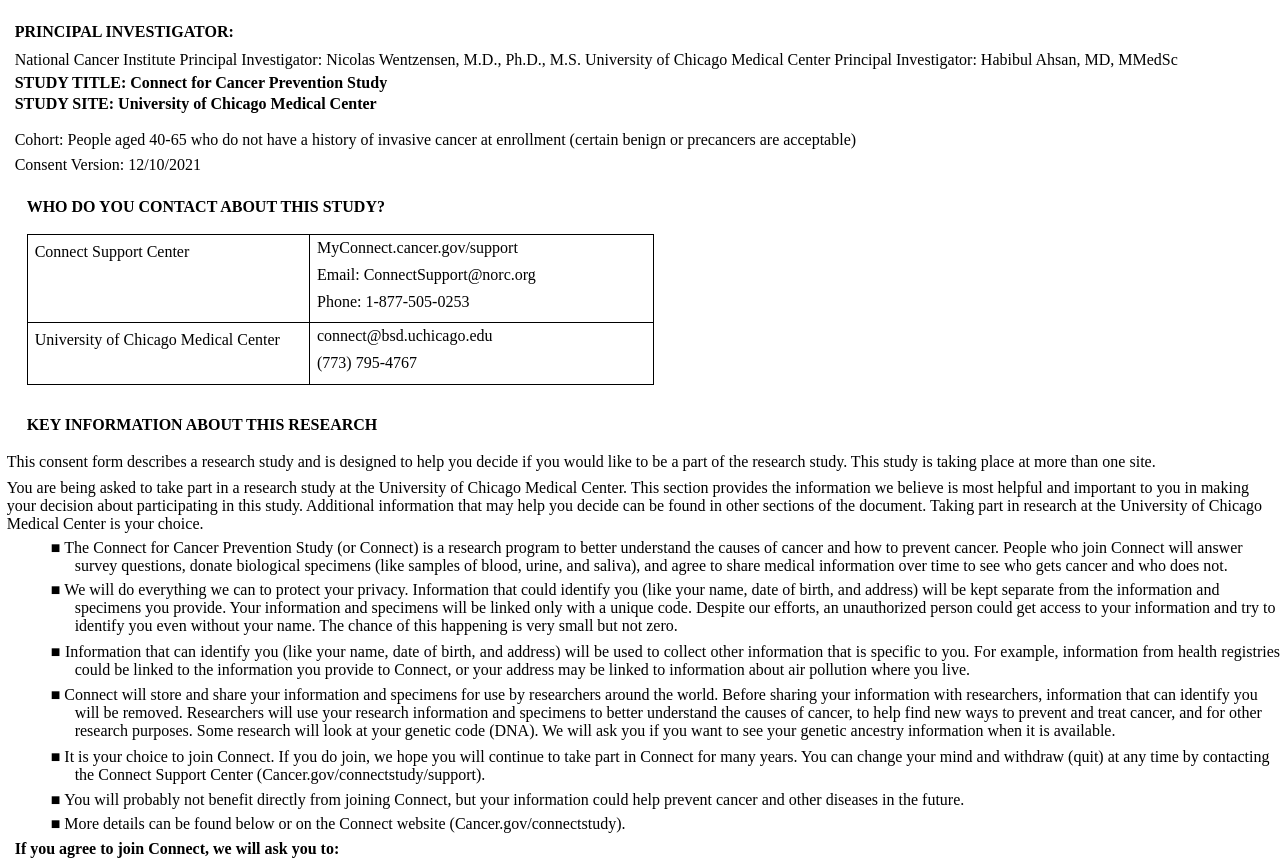
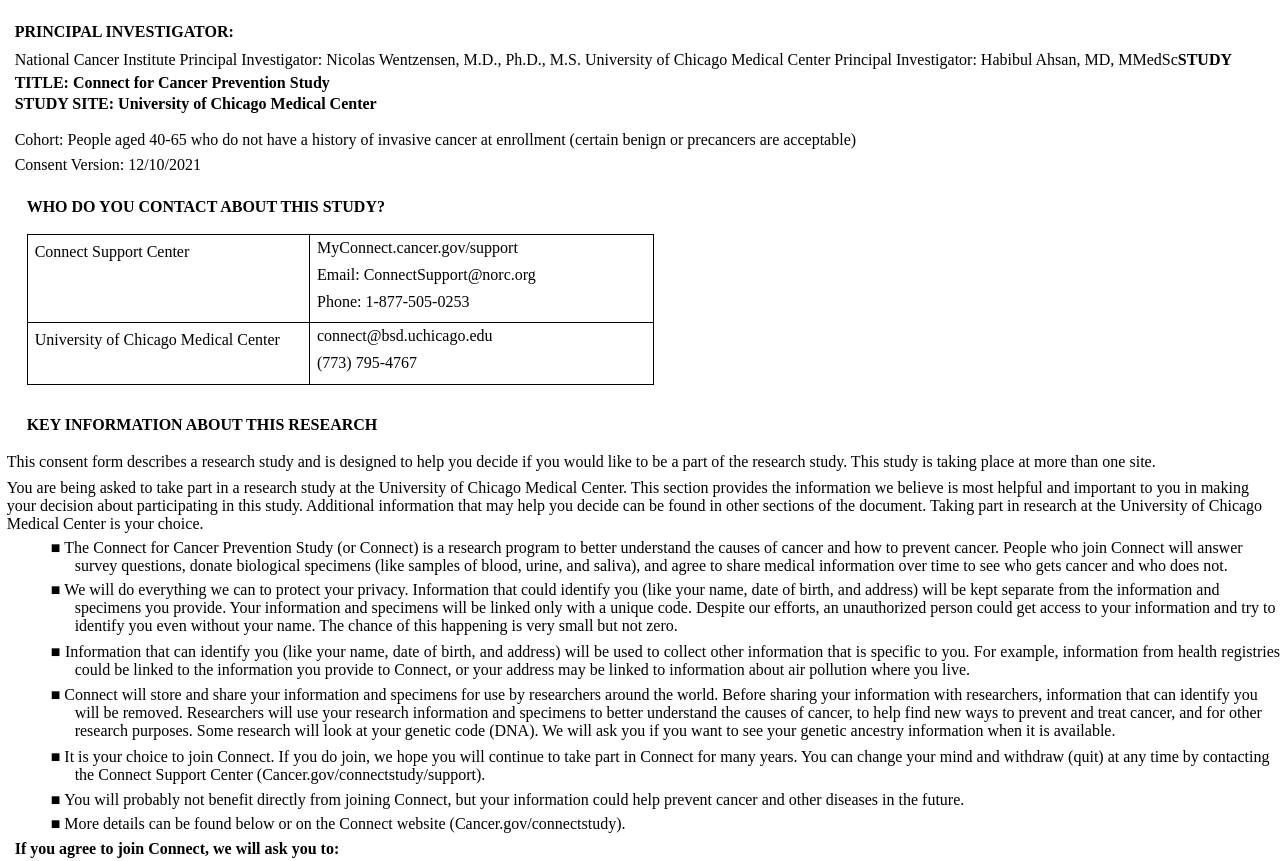
Before and after one commit to episphere/connectApp, a plain HTML site: page forms/consent/UChicago_Consent_V1.0.html in a window 1280 px wide. Shown: the top 861 px of the page. Drawn offline with Linux system fonts and the light colour scheme.

Commit message:
cleared the unwanted spaces

```diff
--- a/forms/consent/UChicago_Consent_V1.0.html
+++ b/forms/consent/UChicago_Consent_V1.0.html
@@ -217,7 +217,7 @@
     <h1 style="padding-top: 4pt;padding-left: 11pt;text-indent: 0pt;text-align: left;">PRINCIPAL INVESTIGATOR:</h1>
     <p style="padding-top: 6pt;padding-left: 11pt;text-indent: 0pt;line-height: 143%;text-align: left;">National Cancer
         Institute Principal Investigator: Nicolas Wentzensen, M.D., Ph.D., M.S. University of Chicago Medical Center
-        Principal Investigator: Habibul Ahsan, MD, MMedSc <br><b>STUDY TITLE: Connect for Cancer Prevention Study</b></p>
+        Principal Investigator: Habibul Ahsan, MD, MMedSc<b>STUDY TITLE: Connect for Cancer Prevention Study</b></p>
     <h1 style="padding-left: 11pt;text-indent: 0pt;text-align: left;">STUDY SITE: University of Chicago Medical Center
     </h1>
     <p style="text-indent: 0pt;text-align: left;"><br /></p>
```
Also changed, not shown: forms/consent/HP_Consent_V1.0.html (+1 -1 lines).
